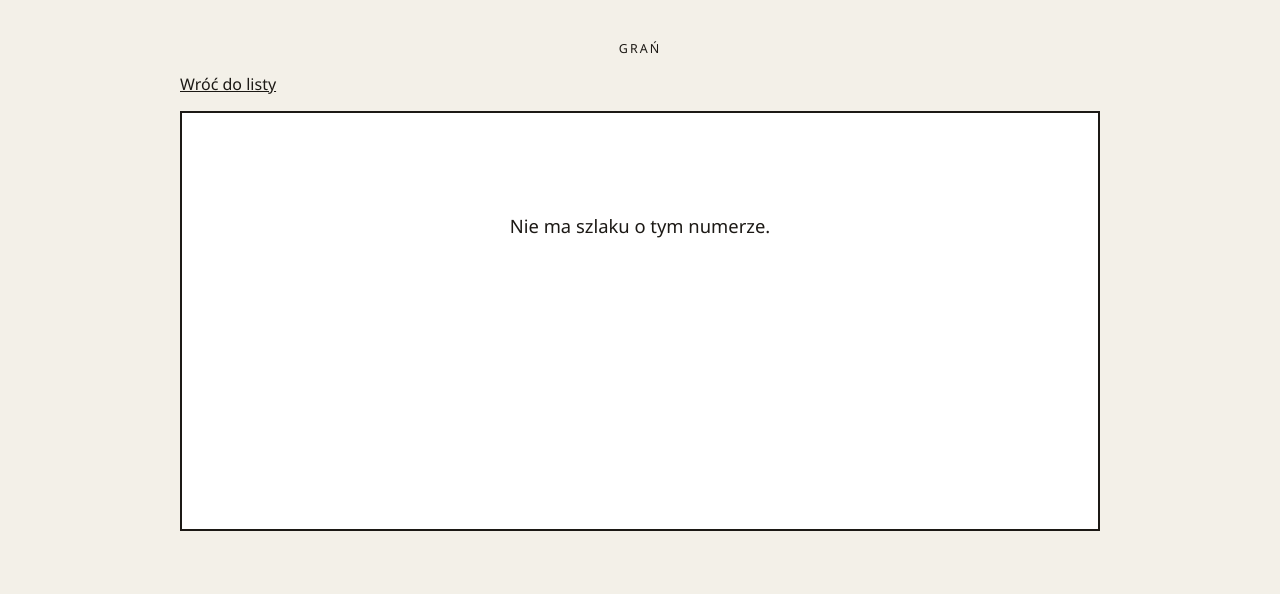
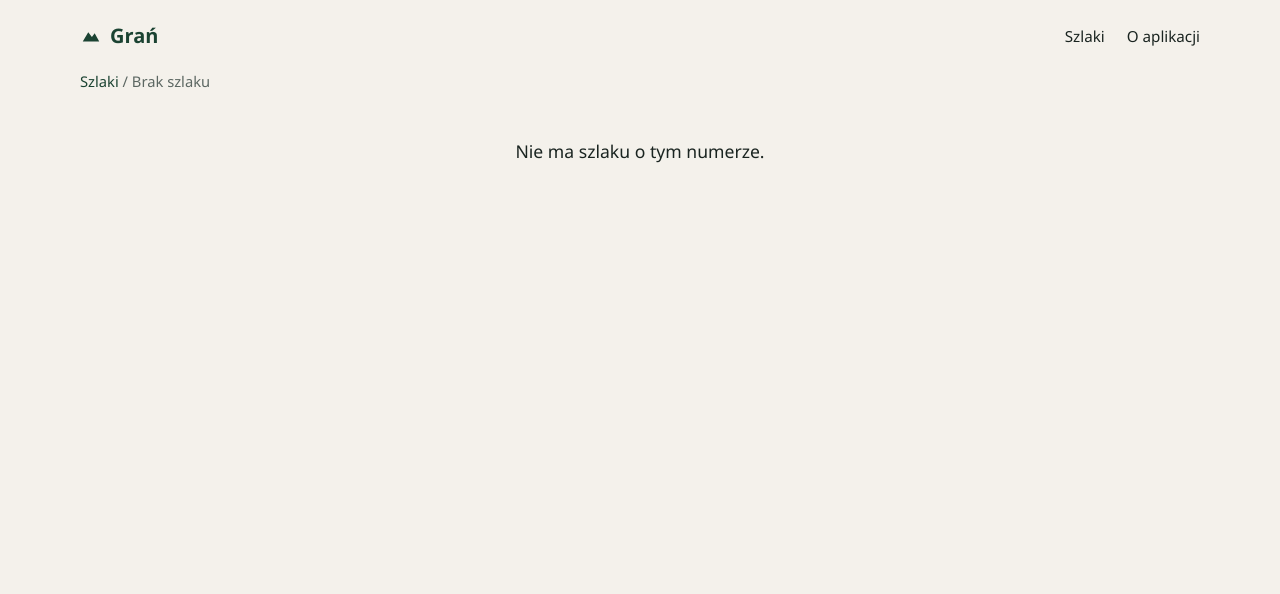
Before and after one commit to AWaligoraa/Gran, a Spring Boot app: page /trails/1 in a window 1280 px wide. Shown: the top 594 px of the page. Run offline with Spring Boot 4, Linux system fonts and the light colour scheme.

Commit message:
feat: lay out the trail page

```diff
--- /dev/null
+++ b/src/main/resources/static/trail-page.css
@@ -0,0 +1,248 @@
+:root {
+    color: #1a2420;
+    background: #f4f1eb;
+    font-family: "Segoe UI", sans-serif;
+}
+
+* {
+    box-sizing: border-box;
+}
+
+body {
+    margin: 0;
+}
+
+a {
+    color: inherit;
+}
+
+.top {
+    display: flex;
+    align-items: center;
+    justify-content: space-between;
+    gap: 24px;
+    width: min(1120px, calc(100% - 40px));
+    margin: 0 auto;
+    padding: 22px 0;
+}
+
+.brand {
+    display: inline-flex;
+    align-items: center;
+    gap: 8px;
+    color: #1b4332;
+    font-weight: 700;
+    font-size: 1.25rem;
+    text-decoration: none;
+}
+
+.brand svg {
+    width: 22px;
+    height: 22px;
+    fill: #1b4332;
+}
+
+.top nav {
+    display: flex;
+    gap: 22px;
+}
+
+.top nav a {
+    text-decoration: none;
+    font-size: 0.95rem;
+}
+
+.top nav a:hover {
+    text-decoration: underline;
+}
+
+main {
+    width: min(1120px, calc(100% - 40px));
+    margin: 0 auto;
+    padding-bottom: 64px;
+}
+
+.crumb {
+    margin: 0 0 18px;
+    color: #5c6762;
+    font-size: 0.92rem;
+}
+
+.crumb a {
+    color: #1b4332;
+    text-decoration: none;
+}
+
+.crumb a:hover {
+    text-decoration: underline;
+}
+
+.trail-head h1 {
+    margin: 8px 0 0;
+    font-size: clamp(2rem, 4vw, 2.8rem);
+    letter-spacing: -0.03em;
+}
+
+.trail-level {
+    margin: 0;
+    color: #1b4332;
+    font-size: 0.75rem;
+    font-weight: 700;
+    letter-spacing: 0.08em;
+    text-transform: uppercase;
+}
+
+.trail-start,
+.muted {
+    margin: 8px 0 0;
+    color: #5c6762;
+    line-height: 1.5;
+}
+
+.facts {
+    display: grid;
+    grid-template-columns: repeat(4, minmax(0, 1fr));
+    gap: 12px;
+    margin: 22px 0 0;
+}
+
+.facts div {
+    border: 1px solid #e4dfd6;
+    border-radius: 16px;
+    background: #fff;
+    padding: 14px 16px;
+}
+
+.facts dt {
+    margin: 0;
+    color: #5c6762;
+    font-size: 0.82rem;
+}
+
+.facts dd {
+    margin: 6px 0 0;
+    font-size: 1.25rem;
+    font-weight: 750;
+}
+
+.sheet {
+    display: grid;
+    grid-template-columns: 1.15fr 0.85fr;
+    gap: 22px;
+    align-items: start;
+    margin-top: 22px;
+}
+
+.column section {
+    border: 1px solid #e4dfd6;
+    border-radius: 18px;
+    background: #fff;
+    padding: 20px 22px;
+}
+
+.column section + section {
+    margin-top: 18px;
+}
+
+h2 {
+    margin: 0 0 12px;
+    font-size: 1.2rem;
+}
+
+.column p {
+    margin: 0;
+    line-height: 1.5;
+}
+
+.crux-list {
+    list-style: none;
+    margin: 0;
+    padding: 0;
+}
+
+.crux-list li {
+    padding: 14px 0;
+    border-top: 1px solid #e4dfd6;
+}
+
+.crux-list li:first-child {
+    border-top: 0;
+    padding-top: 0;
+}
+
+.crux-list a {
+    color: #1b4332;
+    font-weight: 700;
+    text-decoration: none;
+}
+
+.crux-list a:hover {
+    text-decoration: underline;
+}
+
+.crux-list p {
+    margin-top: 6px;
+    color: #4d5a54;
+}
+
+.button {
+    display: inline-block;
+    margin-top: 16px;
+    border-radius: 999px;
+    background: #1b4332;
+    color: #fff;
+    padding: 12px 18px;
+    font-weight: 700;
+    text-decoration: none;
+}
+
+.button:hover {
+    background: #143528;
+}
+
+.profile {
+    display: block;
+    width: 100%;
+    height: auto;
+}
+
+.profile-labels {
+    position: relative;
+    height: 1.4rem;
+    margin-top: 6px;
+    font-size: 0.92rem;
+    font-weight: 650;
+}
+
+.profile-labels span {
+    position: absolute;
+    transform: translateX(-50%);
+}
+
+.profile-labels span:nth-child(1) {
+    left: 17.2%;
+}
+
+.profile-labels span:nth-child(2) {
+    left: 54.7%;
+}
+
+.empty {
+    margin: 48px 0;
+    text-align: center;
+    font-size: 1.1rem;
+}
+
+@media (max-width: 860px) {
+    .facts,
+    .sheet,
+    .top {
+        grid-template-columns: 1fr;
+    }
+
+    .top {
+        display: flex;
+        flex-direction: column;
+        align-items: flex-start;
+    }
+}
--- a/src/main/resources/static/trail.html
+++ b/src/main/resources/static/trail.html
@@ -4,22 +4,28 @@
     <meta charset="UTF-8">
     <meta name="viewport" content="width=device-width, initial-scale=1">
     <title>Szlak</title>
-    <link rel="stylesheet" href="/style.css">
+    <link rel="stylesheet" href="/trail-page.css">
 </head>
 <body>
-<main class="page">
-    <p class="mark"><a href="/">Grań</a></p>
-    <p class="back"><a href="/trails">Wróć do listy</a></p>
-    <article id="card" class="card">
+<header class="top">
+    <a class="brand" href="/">
+        <svg viewBox="0 0 24 24" aria-hidden="true"><path d="M3 18 L9 8 L13 13 L16 9 L21 18 Z"/></svg>
+        Grań
+    </a>
+    <nav>
+        <a href="/trails">Szlaki</a>
+        <a href="/#warstwy">O aplikacji</a>
+    </nav>
+</header>
+<main>
+    <p class="crumb"><a href="/trails">Szlaki</a> / <span id="crumb-name">…</span></p>
+    <article id="card">
         <p class="empty">Wczytywanie szlaku…</p>
     </article>
-    <section id="cruxes" class="cruxes" hidden>
-        <h2>Cruxy</h2>
-        <ul id="crux-list"></ul>
-    </section>
 </main>
 <script>
     const card = document.querySelector("#card");
+    const crumbName = document.querySelector("#crumb-name");
     const id = location.pathname.split("/").filter(Boolean).pop();
 
     fetch("/api/trails/" + id)
@@ -29,61 +35,95 @@
             }
             return response.json();
         })
-        .then(function (trail) {
-            showTrail(trail);
-            showCruxes(trail.cruxes);
-        })
+        .then(showTrail)
         .catch(showMissing);
 
     function showTrail(trail) {
         document.title = trail.name;
+        crumbName.textContent = trail.name;
         card.innerHTML = `
-            <h2>${escapeHtml(trail.name)}</h2>
-            <div class="photo" aria-hidden="true">
-                <svg viewBox="0 0 640 220" preserveAspectRatio="xMidYMax slice">
-                    <rect width="640" height="220" fill="#d7e0db"/>
-                    <path d="M0 150 L90 92 L150 124 L230 58 L310 118 L390 74 L470 132 L560 86 L640 128 L640 220 L0 220 Z" fill="#31423b"/>
-                    <path d="M0 176 L120 142 L210 168 L330 124 L430 166 L530 140 L640 172 L640 220 L0 220 Z" fill="#1d2823"/>
-                </svg>
+            <header class="trail-head">
+                <p class="trail-level">${level(trail.technicalDifficulty)}</p>
+                <h1>${escapeHtml(trail.name)}</h1>
+                <p class="trail-start">Start: ${escapeHtml(trail.startPoint)}</p>
+            </header>
+            <dl class="facts">
+                <div><dt>Ekspozycja</dt><dd>${formatNumber(trail.exposure)} / 5</dd></div>
+                <div><dt>Technika</dt><dd>${formatNumber(trail.technicalDifficulty)} / 5</dd></div>
+                <div><dt>Kondycja</dt><dd>${formatNumber(trail.condition)} / 5</dd></div>
+                <div><dt>Dystans</dt><dd>${formatNumber(trail.distance)} km</dd></div>
+            </dl>
+            <div class="sheet">
+                <div class="column">
+                    <section>
+                        <h2>Charakterystyka</h2>
+                        <p>Opis szlaku dojdzie razem z danymi. Na razie widać skale, listę cruxów i link do przebiegu.</p>
+                    </section>
+                    <section>
+                        <h2>Cruxy</h2>
+                        ${cruxList(trail.cruxes)}
+                    </section>
+                </div>
+                <div class="column">
+                    <section class="panel">
+                        <h2>Przebieg na mapie</h2>
+                        <p>Trasa otwiera się na mapie turystycznej.</p>
+                        ${mapLink(trail.mapUrl)}
+                    </section>
+                    <section class="panel">
+                        <h2>Profil wysokości</h2>
+                        <svg class="profile" viewBox="0 0 640 180" role="img" aria-label="Przykładowy profil wysokości">
+                            <path d="M16 140 L110 124 L190 96 L270 112 L350 48 L450 78 L530 120 L624 108 L624 156 L16 156 Z" fill="#d7e3dc"/>
+                            <path d="M16 140 L110 124 L190 96 L270 112 L350 48 L450 78 L530 120 L624 108" fill="none" stroke="#1b4332" stroke-width="3"/>
+                            <circle cx="110" cy="124" r="5" fill="#1b4332"/>
+                            <circle cx="350" cy="48" r="5" fill="#1b4332"/>
+                        </svg>
+                        <div class="profile-labels">
+                            <span>${escapeHtml(trail.startPoint)}</span>
+                            <span>Grań</span>
+                        </div>
+                    </section>
+                </div>
             </div>
-            <hr>
-            <dl class="stats">
-                <div><dt>Start</dt><dd>${escapeHtml(trail.startPoint)}</dd></div>
-                <div><dt>Dystans</dt><dd>${formatNumber(trail.distance)} km</dd></div>
-                <div><dt>Trudność techniczna</dt><dd>${formatNumber(trail.technicalDifficulty)}</dd></div>
-                <div><dt>Ekspozycja</dt><dd>${formatNumber(trail.exposure)}</dd></div>
-                <div><dt>Kondycja</dt><dd>${formatNumber(trail.condition)}</dd></div>
-            </dl>
-            ${mapLink(trail.mapUrl)}
         `;
+    }
+
+    function cruxList(cruxes) {
+        if (!cruxes || cruxes.length === 0) {
+            return '<p class="muted">Brak opisanych cruxów.</p>';
+        }
+        return `<ol class="crux-list">${cruxes.map(function (crux) {
+            return `
+                <li>
+                    <a href="/cruxes/${crux.id}">${escapeHtml(crux.name)}</a>
+                    <p>${escapeHtml(crux.description)}</p>
+                </li>
+            `;
+        }).join("")}</ol>`;
     }
 
     function mapLink(url) {
         if (!url) {
-            return "";
+            return '<p class="muted">Ten szlak nie ma jeszcze linku do mapy.</p>';
         }
-        return `<p class="map-link"><a href="${escapeHtml(url)}" target="_blank" rel="noopener noreferrer">Zobacz przebieg na mapie</a></p>`;
-    }
-
-    function showCruxes(cruxes) {
-        if (!cruxes) {
-            return;
-        }
-        const section = document.querySelector("#cruxes");
-        const list = document.querySelector("#crux-list");
-        section.hidden = false;
-        if (cruxes.length === 0) {
-            list.innerHTML = "<li>Brak opisanych cruxów.</li>";
-            return;
-        }
-        list.innerHTML = cruxes.map(function (crux) {
-            return `<li><a href="/cruxes/${crux.id}">${escapeHtml(crux.name)}</a><span>${escapeHtml(crux.description)}</span></li>`;
-        }).join("");
+        return `<a class="button" href="${escapeHtml(url)}" target="_blank" rel="noopener noreferrer">Zobacz przebieg na mapie</a>`;
     }
 
     function showMissing() {
         document.title = "Nie ma takiego szlaku";
+        crumbName.textContent = "Brak szlaku";
         card.innerHTML = '<p class="empty">Nie ma szlaku o tym numerze.</p>';
+    }
+
+    function level(value) {
+        const number = Number(value);
+        if (number >= 4) {
+            return "Wymagający";
+        }
+        if (number >= 2.5) {
+            return "Średni";
+        }
+        return "Łatwy";
     }
 
     function formatNumber(value) {
```
